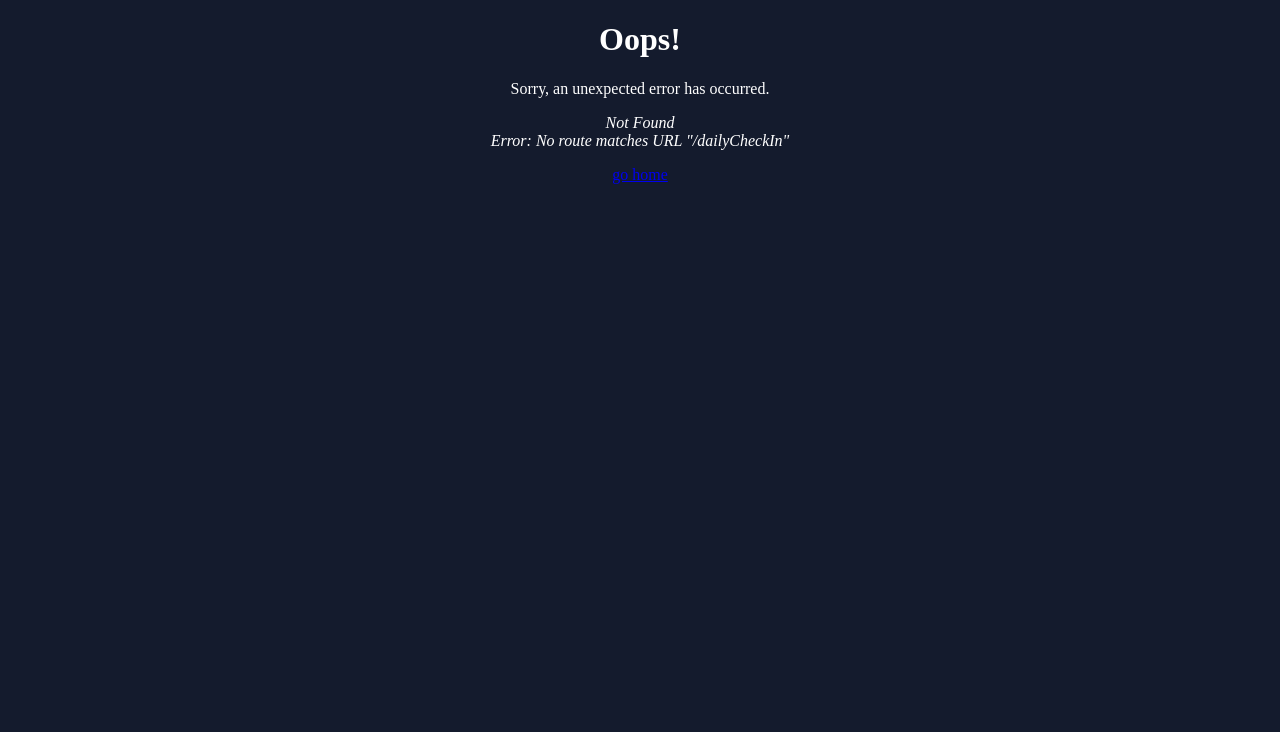
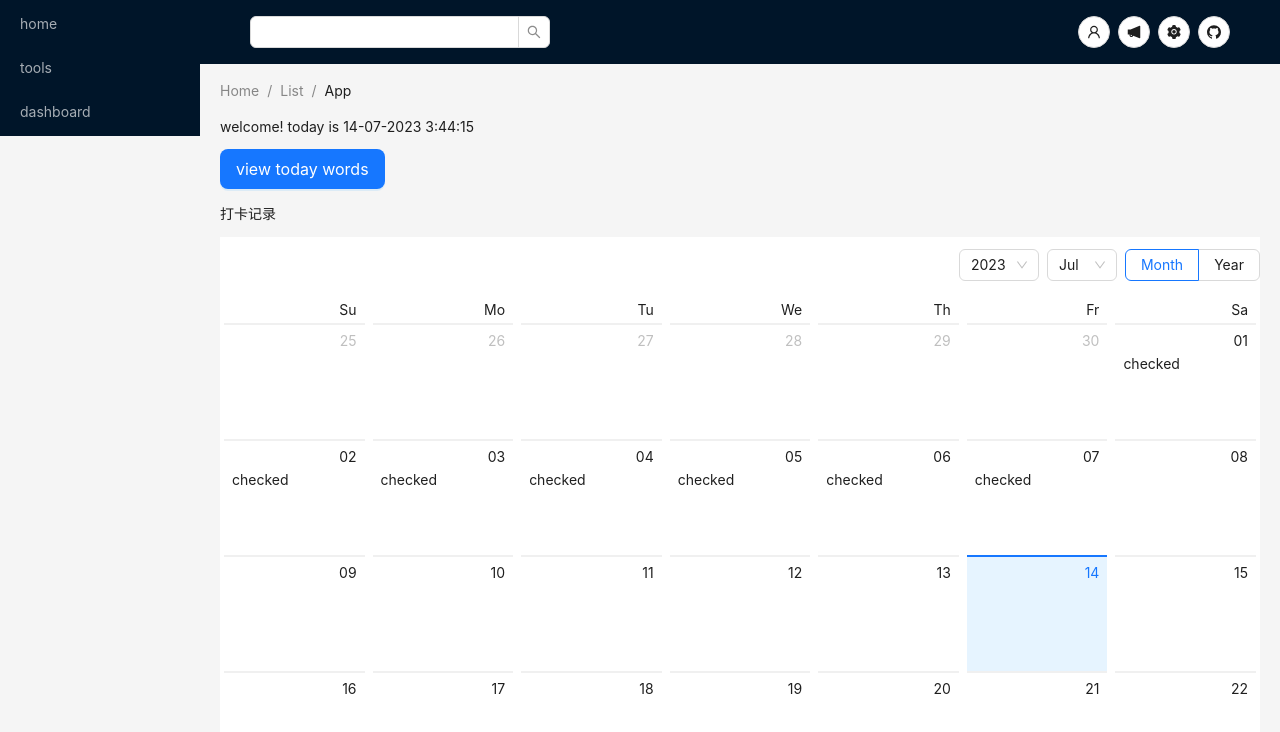
Before and after one commit to DouLu/toolbox, a React (Create React App) app: page /dailyCheckIn in a window 1280 px wide. Before the commit this address had no page. Shown: the top 732 px of the page. Built offline with nearby package versions, Linux system fonts and the light colour scheme.

Commit message:
feat: 添加每日签到的UI

```diff
--- a/package.json
+++ b/package.json
@@ -12,6 +12,7 @@
     "@types/react": "^18.0.0",
     "@types/react-dom": "^18.0.0",
     "antd": "^5.7.0",
+    "dayjs": "^1.11.9",
     "react": "^18.2.0",
     "react-dom": "^18.2.0",
     "react-router-dom": "^6.14.1",
--- /dev/null
+++ b/src/pages/DailyCheckIn.tsx
@@ -0,0 +1,93 @@
+import { Avatar, Button, Calendar, Card, Modal } from "antd";
+import { DATE_FORMATER, FULL_DATE_FORMATER } from "../utils";
+import { useState } from "react";
+import { CopyFilled, CopyOutlined } from "@ant-design/icons";
+import dayjs from "dayjs";
+import type { Dayjs } from "dayjs";
+import type { CellRenderInfo } from "rc-picker/lib/interface";
+
+// @ts-ignore
+const CHECKED_DAYS: string[] = Array(7)
+  .fill(1)
+  .map((_, index) => {
+    return dayjs(`2023-07-0${index + 1}`).format(DATE_FORMATER);
+  });
+
+export default function DailyCheckIn() {
+  const [checked, setChecked] = useState(false);
+  const [open, setOpen] = useState(false);
+
+  const cellRender = (current: Dayjs, info: CellRenderInfo<Dayjs>) => {
+    if (CHECKED_DAYS.indexOf(current.format(DATE_FORMATER)) >= 0) {
+      return <div>checked</div>;
+    }
+    return null;
+  };
+
+  return (
+    <div>
+      <p>welcome! today is {dayjs().format(FULL_DATE_FORMATER)}</p>
+      <Button
+        size="large"
+        type="primary"
+        onClick={() => {
+          setOpen(true);
+        }}
+      >
+        view today words
+      </Button>
+      <p>打卡记录</p>
+      <Calendar cellRender={cellRender} />
+      <DailyCheckInCard
+        checked={checked}
+        open={open}
+        handleCancel={() => {
+          setOpen(false);
+        }}
+        handleCheckIn={() => {
+          setChecked(true);
+          setOpen(false);
+          //   TODO: 将签到数据写入本地
+        }}
+      />
+    </div>
+  );
+}
+
+const DailyCheckInCard = ({
+  checked = false,
+  open = false,
+  handleCancel,
+  handleCheckIn,
+}: {
+  checked: boolean;
+  open: boolean;
+  handleCancel: () => void;
+  handleCheckIn: () => void;
+}) => {
+  return (
+    <Modal open={open} title={false} footer={false} onCancel={handleCancel}>
+      <Card
+        style={{ width: 300 }}
+        cover={
+          <img
+            alt="example"
+            src="https://gw.alipayobjects.com/zos/rmsportal/JiqGstEfoWAOHiTxclqi.png"
+          />
+        }
+        actions={[<CopyFilled key="setting" />, <CopyOutlined key="edit" />]}
+      >
+        <Card.Meta
+          avatar={
+            <Avatar src="https://xsgames.co/randomusers/avatar.php?g=pixel" />
+          }
+          title="今日寄语 - Quotes"
+          description="Everyone simles in the same language"
+        />
+      </Card>
+      <Button onClick={handleCheckIn} disabled={checked}>
+        check in
+      </Button>
+    </Modal>
+  );
+};
--- a/src/pages/Home.tsx
+++ b/src/pages/Home.tsx
@@ -17,7 +17,7 @@ export default function Home() {
             </Card>
           </Col>
           <Col span={8}>
-            <Card title="日签" extra={<Link to="">more</Link>}>
+            <Card title="日签" extra={<Link to="/dailyCheckIn">more</Link>}>
               练习项目，一个专属自己的每日签到应用
             </Card>
           </Col>
--- a/src/routes/index.tsx
+++ b/src/routes/index.tsx
@@ -4,6 +4,7 @@ import Home from "../pages/Home";
 import Tools from "../pages/Tools";
 import ErrorPage from "../pages/ErrorPage";
 import MyLayout from "../layout";
+import DailyCheckIn from "../pages/DailyCheckIn";
 
 export const routes: RouteObject[] = [
   {
@@ -24,6 +25,10 @@ export const routes: RouteObject[] = [
         path: "tools",
         element: <Tools />,
       },
+      {
+        path: "dailyCheckIn",
+        element: <DailyCheckIn />,
+      },
     ],
   },
 ];
--- /dev/null
+++ b/src/utils/index.ts
@@ -0,0 +1,4 @@
+const DATE_FORMATER = "DD/MM/YYYY";
+const FULL_DATE_FORMATER = "DD-MM-YYYY h:mm:ss";
+
+export { DATE_FORMATER, FULL_DATE_FORMATER };
```
Also changed, not shown: 1 other file (tests, documents, lock files or other folders).
